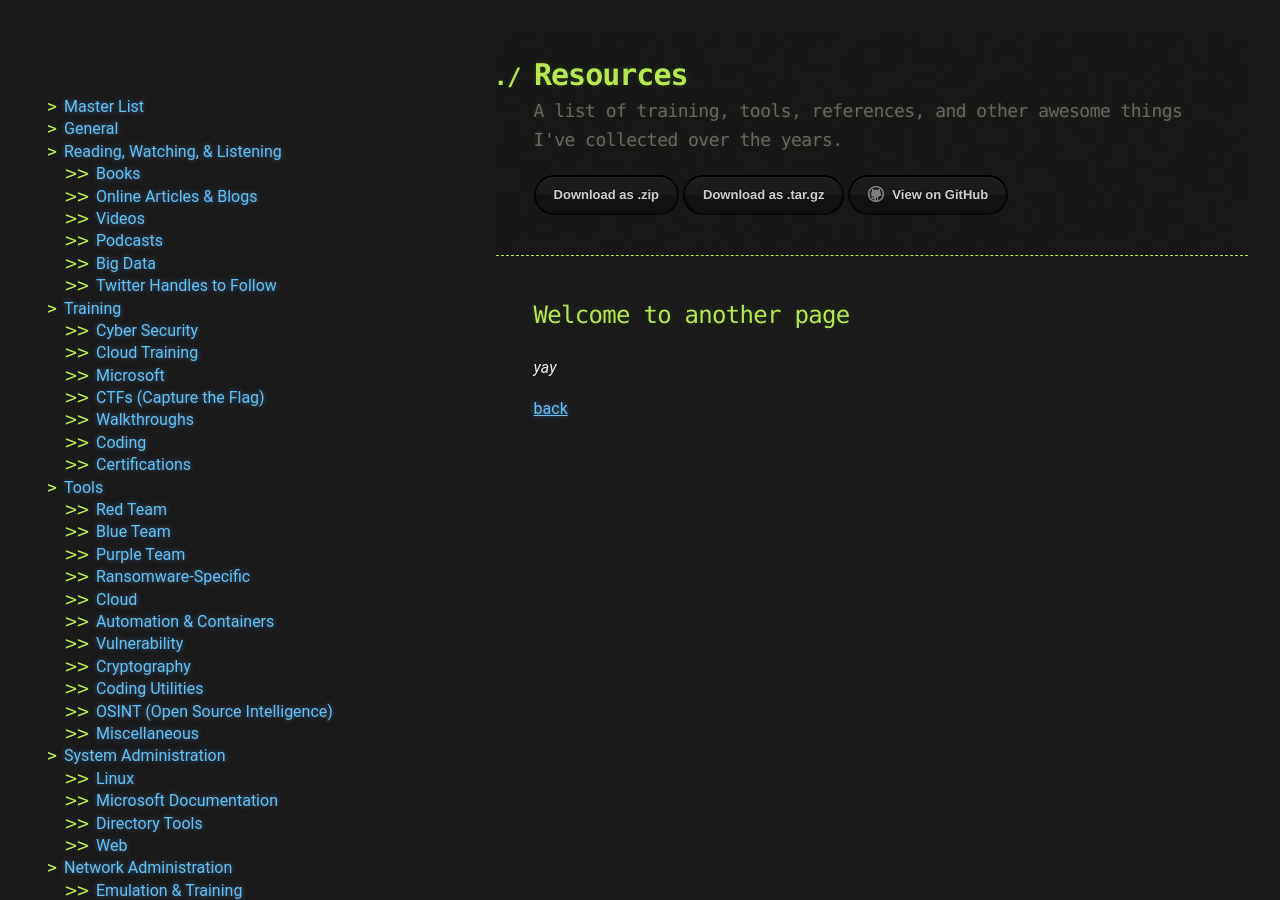
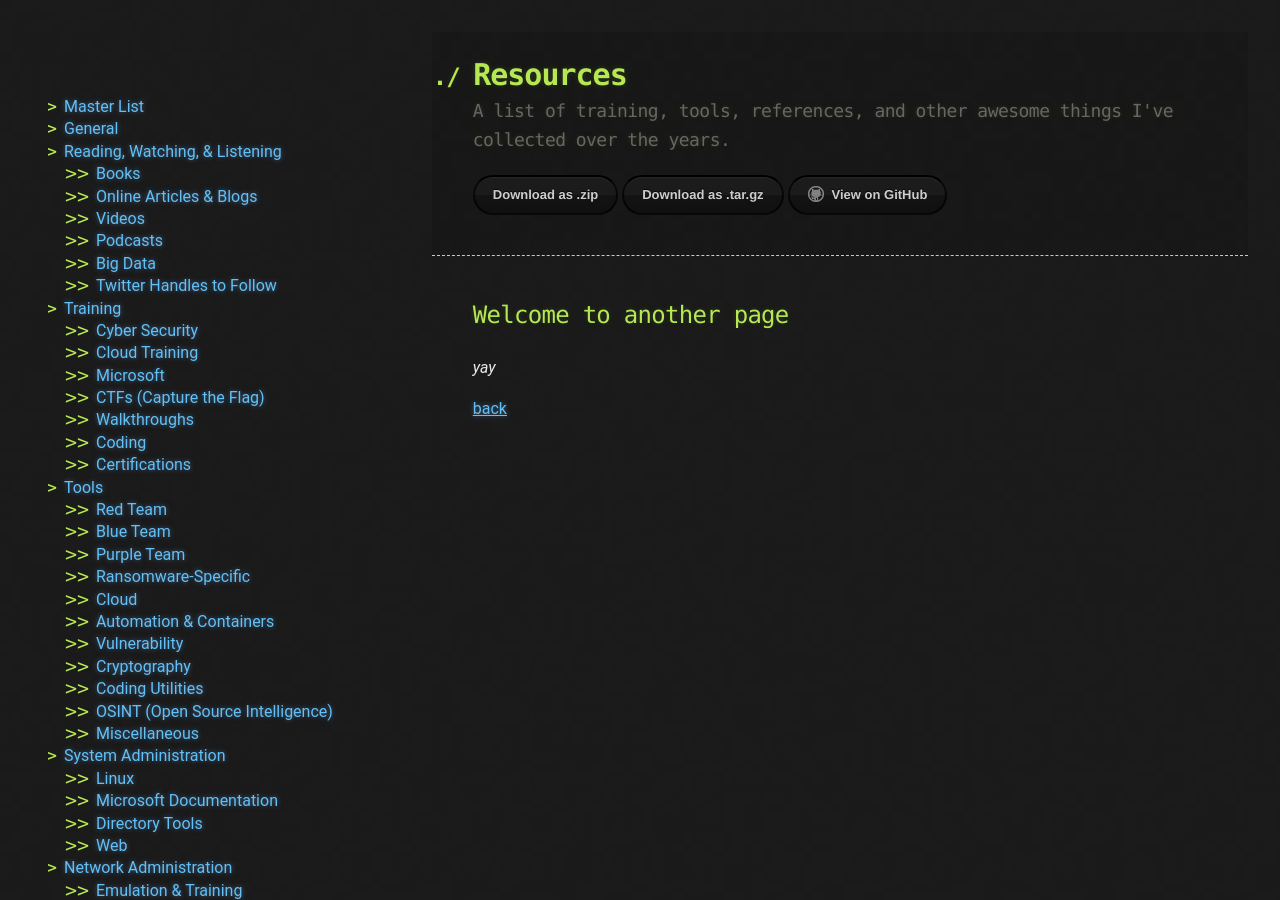
Before and after one commit to marknakamura/resources, a Jekyll site: the page built from another-page.md, in a window 1280 px wide. Built offline with Jekyll 4.4.1, drawn with Linux system fonts in a browser that asks for light colours; our own code applies the rules of GitHub Pages for plain Markdown files.

Commit message:
update css

```diff
--- a/assets/css/style.scss
+++ b/assets/css/style.scss
@@ -4,7 +4,7 @@
 @import 'jekyll-theme-hacker';
 
 
-$menuWidth: 28em;
+$menuWidth: 24em;
 $menuPaddingLeft: 3em;
 
 * {
@@ -32,7 +32,7 @@ body {
   padding: 1em;
   width: $menuWidth;
   line-height: 2;
-  overflow-y: scroll;
+  overflow: scroll;
   ul {
     list-style: none;
     padding: 0;
```
